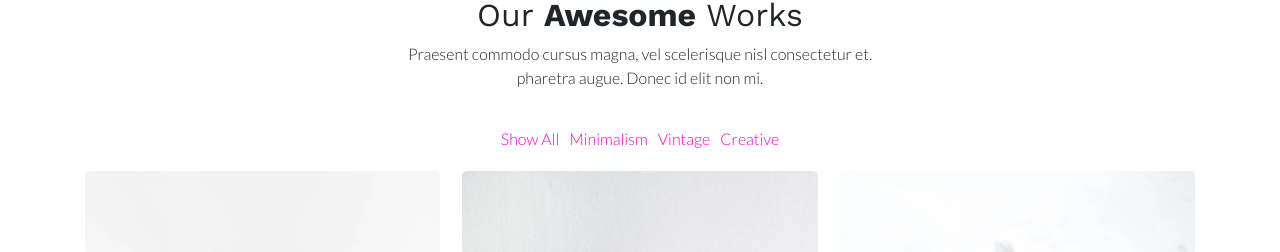
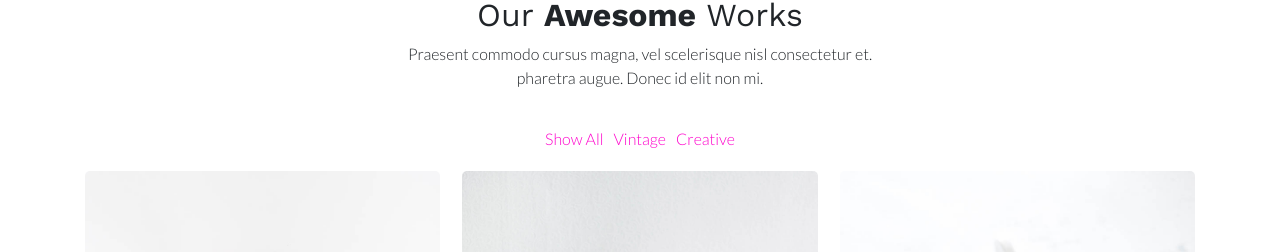
Before and after one commit to Redbird300/EjemploRepo, a plain HTML site: page index.html in a window 1280 px wide. Shown: the part 3913-4165 px from the top of the page. Drawn offline with nearby package versions, Linux system fonts and the light colour scheme.

```diff
--- a/index.html
+++ b/index.html
@@ -329,7 +329,7 @@
                     <!-- Btn Filter -->
                     <div class="filter-button-group btn-filter d-flex justify-content-center">
                         <a tabindex="0" class="is-checked" data-filter="*">Show All</a>
-                        <a tabindex="0" data-filter=".minimalism">Minimalism</a>
+
                         <a tabindex="0" data-filter=".vintage">Vintage</a>
                         <a tabindex="0" data-filter=".creative">Creative</a>
                     </div>
```
